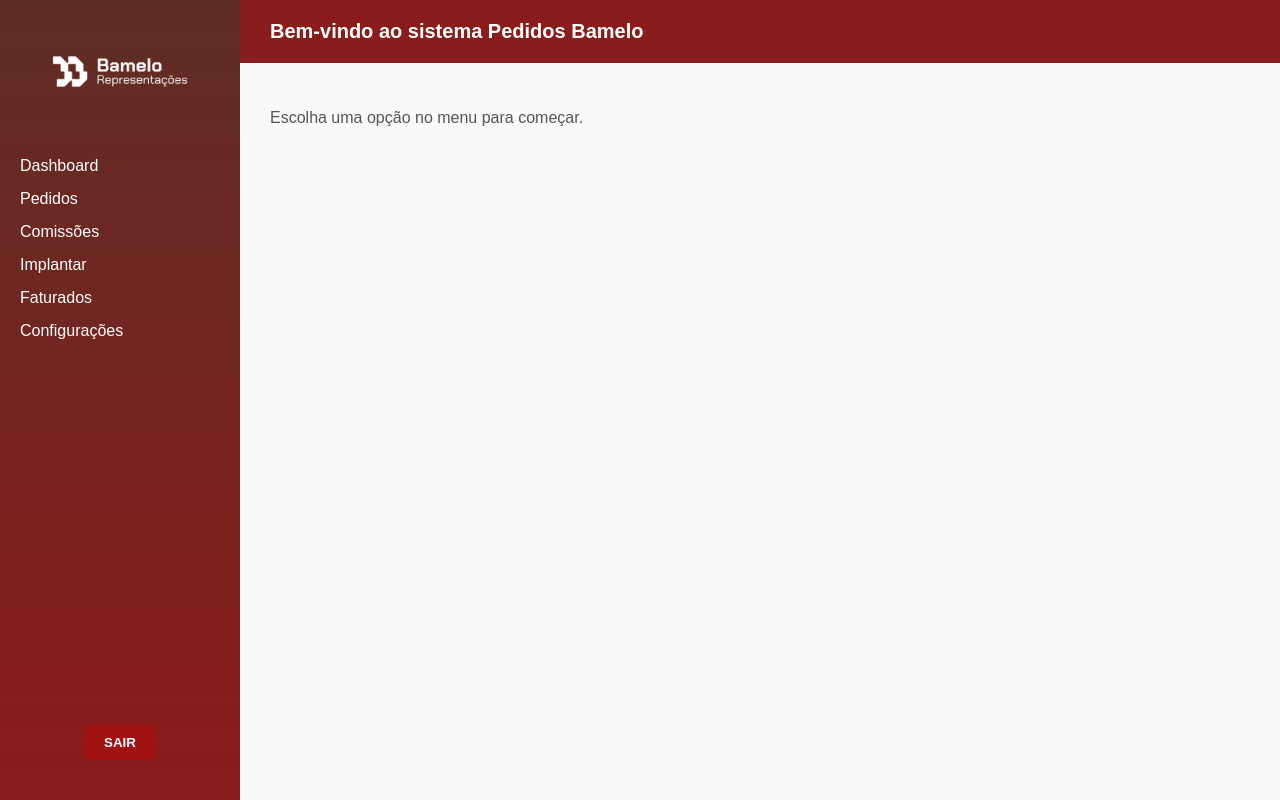
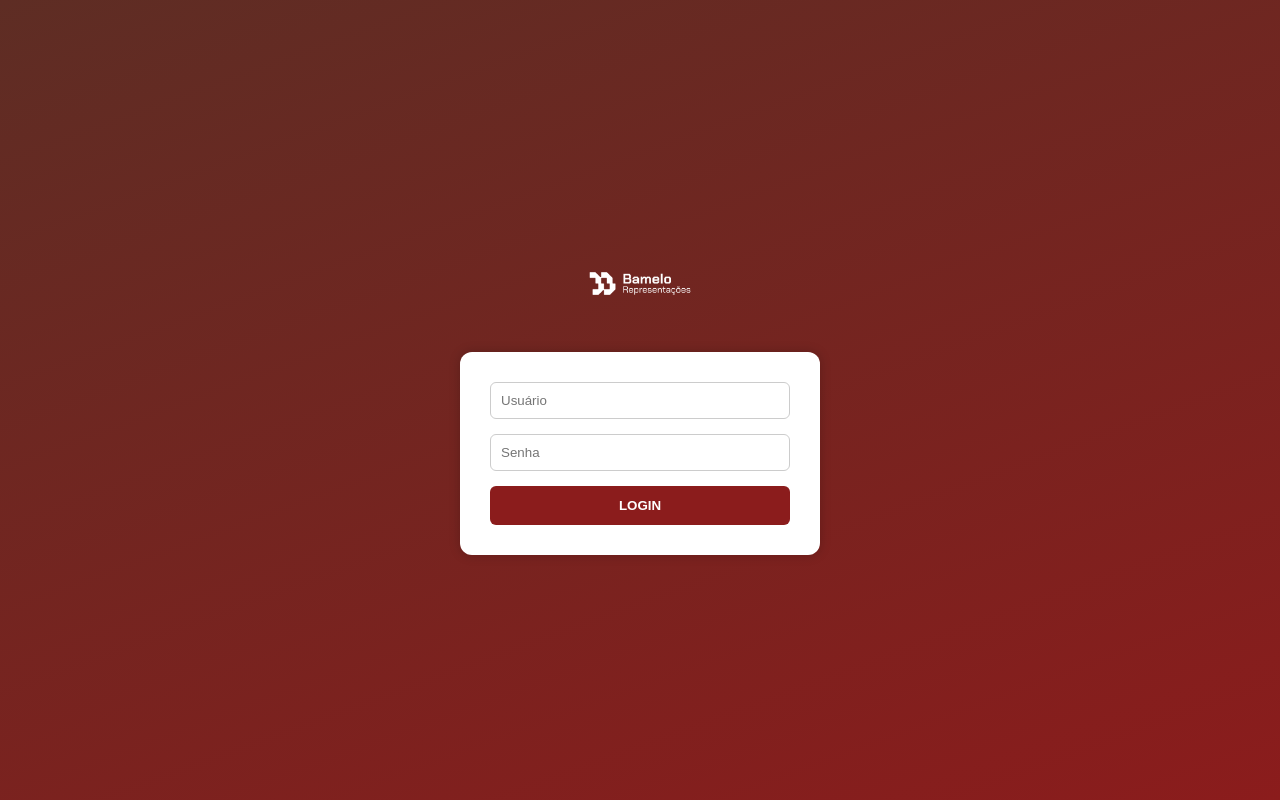
Before and after one commit to rubensbmelo/pedidos-bamelo, a React (Vite) app: page /login in a window 1280 px wide. Built offline with nearby package versions, Linux system fonts and the light colour scheme.

Commit message:
Adiciona tela de login estilizada e navegação com router

```diff
--- a/package.json
+++ b/package.json
@@ -8,7 +8,8 @@
   },
   "dependencies": {
     "react": "^18.2.0",
-    "react-dom": "^18.2.0"
+    "react-dom": "^18.2.0",
+    "react-router-dom": "^6.20.1"
   },
   "devDependencies": {
     "vite": "^5.0.0",
--- /dev/null
+++ b/src/Login.jsx
@@ -0,0 +1,55 @@
+import { useNavigate } from 'react-router-dom';
+
+export default function Login() {
+  const navigate = useNavigate();
+  const handleLogin = (e) => {
+    e.preventDefault();
+    navigate('/');
+  };
+
+  return (
+    <div style={{
+      display: 'flex',
+      flexDirection: 'column',
+      alignItems: 'center',
+      justifyContent: 'center',
+      height: '100vh',
+      background: 'linear-gradient(160deg, #5e2d24, #8b1c1c)',
+      fontFamily: 'Arial, sans-serif'
+    }}>
+      <img src="/logo.png" alt="Logo" style={{ width: '150px', marginBottom: '30px' }} />
+      <form onSubmit={handleLogin} style={{
+        backgroundColor: '#fff',
+        padding: '30px',
+        borderRadius: '12px',
+        boxShadow: '0 0 12px rgba(0,0,0,0.2)',
+        width: '300px',
+        display: 'flex',
+        flexDirection: 'column',
+        gap: '15px'
+      }}>
+        <input type="text" placeholder="Usuário" required style={{
+          padding: '10px',
+          borderRadius: '6px',
+          border: '1px solid #ccc'
+        }} />
+        <input type="password" placeholder="Senha" required style={{
+          padding: '10px',
+          borderRadius: '6px',
+          border: '1px solid #ccc'
+        }} />
+        <button type="submit" style={{
+          backgroundColor: '#8b1c1c',
+          color: '#fff',
+          padding: '12px',
+          border: 'none',
+          borderRadius: '6px',
+          fontWeight: 'bold',
+          cursor: 'pointer'
+        }}>
+          LOGIN
+        </button>
+      </form>
+    </div>
+  );
+}
--- a/src/main.jsx
+++ b/src/main.jsx
@@ -1,9 +1,16 @@
 import React from 'react';
 import ReactDOM from 'react-dom/client';
+import { BrowserRouter, Routes, Route } from 'react-router-dom';
 import PedidosBamelo from './PedidosBamelo';
+import Login from './Login';
 
 ReactDOM.createRoot(document.getElementById('root')).render(
   <React.StrictMode>
-    <PedidosBamelo />
+    <BrowserRouter>
+      <Routes>
+        <Route path="/" element={<PedidosBamelo />} />
+        <Route path="/login" element={<Login />} />
+      </Routes>
+    </BrowserRouter>
   </React.StrictMode>
 );
```
